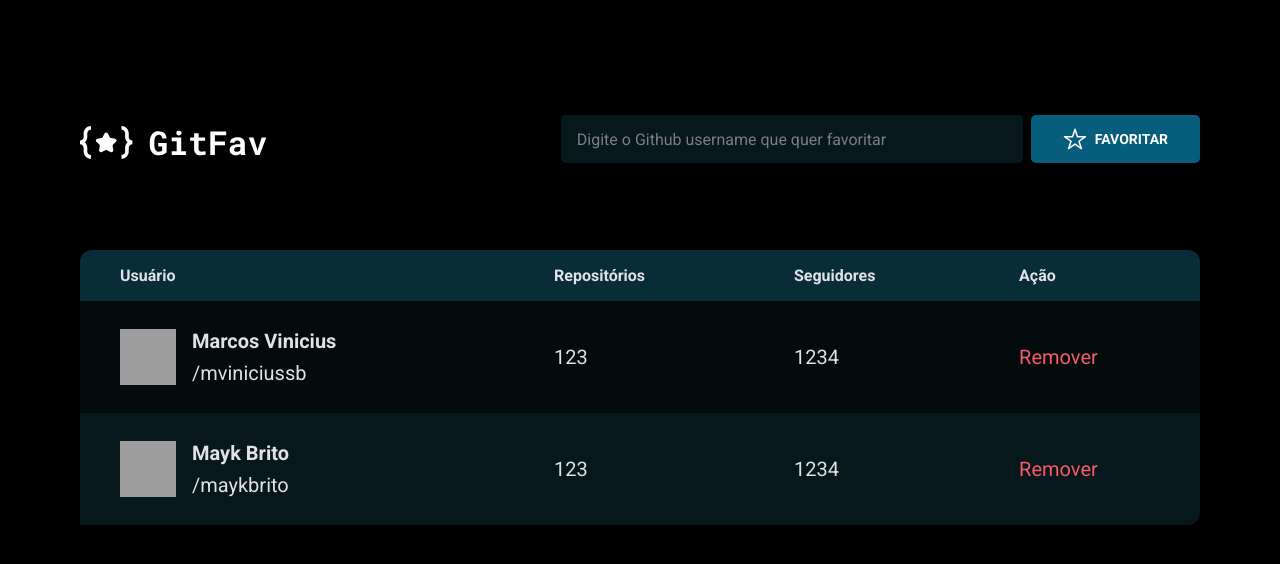
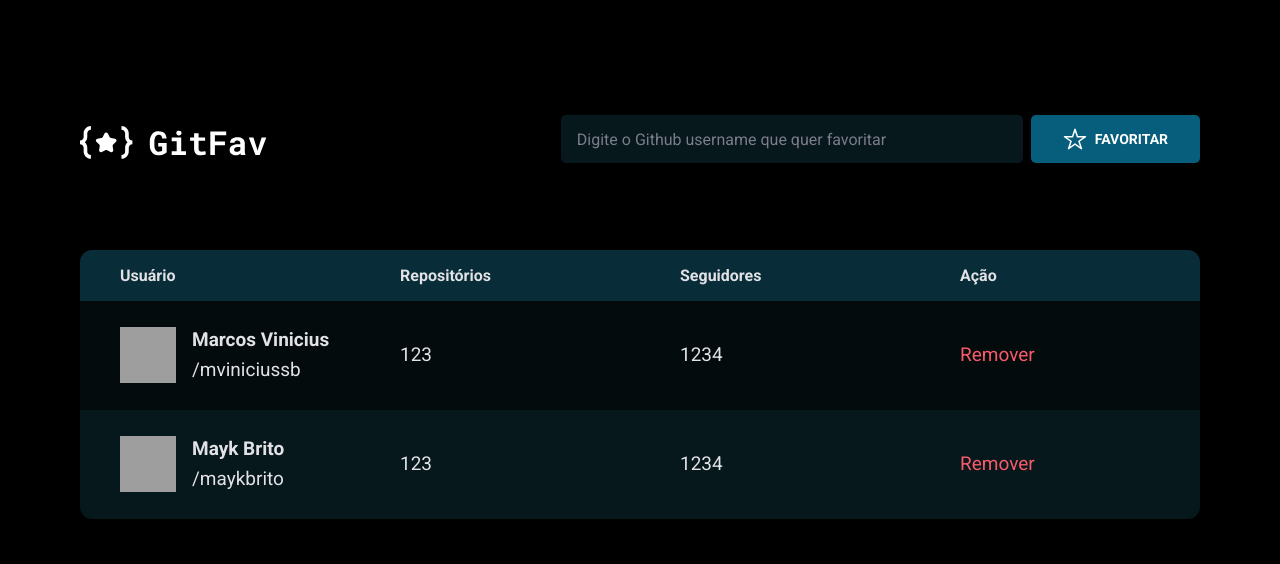
Before and after one commit to mviniciussb/html-css-js, a plain HTML site: page 9-GitFav/index.html in a window 1280 px wide. Drawn offline with Linux system fonts and the light colour scheme; grey boxes are pictures that could not be loaded.

Commit message:
troquei o favicon

```diff
--- a/9-GitFav/index.html
+++ b/9-GitFav/index.html
@@ -5,7 +5,7 @@
     <meta charset="UTF-8">
     <meta name="viewport" content="width=device-width, initial-scale=1.0">
     <link rel="stylesheet" href="./styles/style.css">
-    <link rel="shortcut icon" href="./assets/Estrela.svg" type="image/x-svg">
+    <link rel="shortcut icon" href="./assets/favicon.ico" type="image/x-icon">
     <script src="./scripts/main.js" type="module" defer></script>
     <title>GitFav</title>
 </head>
--- a/9-GitFav/styles/style.css
+++ b/9-GitFav/styles/style.css
@@ -13,6 +13,7 @@
     --placeholder: #7C7C8A;
     --table-header: #092D38;
     --scroll-color: #4A808C;
+    --no-favoriotes: #4E5455;;
 }
 
 *{
@@ -23,6 +24,22 @@
 
     font-family: "Roboto", sans-serif;
     font-size: 1.6rem;
+}
+
+
+
+/* Custom scrollbar */
+tbody::-webkit-scrollbar {
+    width: .5rem;
+    height: 12.2rem; /* Width of the scrollbar */
+}
+tbody::-webkit-scrollbar-track {
+    background: none; /* Background of the scrollbar track */
+}
+tbody::-webkit-scrollbar-thumb {
+    background-color: var(--scroll-color); /* Color of the scrollbar thumb */
+    border-radius: 1rem; /* Roundness of the scrollbar thumb */
+    border: none; /* Border around the scrollbar thumb */
 }
 
 .sr-only{
@@ -57,6 +74,10 @@ body{
 
     width: 112rem;
 }
+
+
+
+
 
 /* HEADER */
 
@@ -124,14 +145,6 @@ header form button:hover .button-star{
     fill: #065E7C;
 }
 
-header form input:focus{
-    outline: .2rem solid var(--table-header);
-}
-
-header form button:focus{
-    outline: .2rem solid #1b86a6;
-}
-
 
 
 
@@ -139,18 +152,13 @@ header form button:focus{
 /* SECTION */
 
 section{
-    overflow: auto;
-    max-height: 360px;
+    overflow: hidden;
+    border-radius: 1.2rem;
 }
 
 table{
     width: 100%;
     border-collapse: collapse;
-}
-
-table p, table a, table span, table td{
-    font-size: 2rem;
-    line-height: 160%;
 }
 
 table tbody tr:nth-child(odd){
@@ -161,8 +169,19 @@ table tbody tr:nth-child(even){
     background-color: var(--even-row);
 }
 
+table p, table a, table span, table td{
+    font-size: 1.9rem;
+    line-height: 160%;
+}
+
 table td{
     padding: 2.4rem 2.4rem 2.4rem 4rem;
+}
+
+thead, tbody tr {
+    display: table;
+    width: 100%;
+    table-layout: fixed;
 }
 
 thead{
@@ -172,41 +191,22 @@ thead{
     z-index: 1;
 }
 
-/* Custom scrollbar */
-section::-webkit-scrollbar {
-    width: .5rem;
-    height: 12.2rem; /* Width of the scrollbar */
-}
-section::-webkit-scrollbar-track {
-    background: none; /* Background of the scrollbar track */
-}
-section::-webkit-scrollbar-thumb {
-    background-color: var(--scroll-color); /* Color of the scrollbar thumb */
-    border-radius: 1rem; /* Roundness of the scrollbar thumb */
-    border: none; /* Border around the scrollbar thumb */
-}
-
 thead th{
     padding: 1.6rem 2.4rem 1.6rem 4rem;
     text-align: left;
 }
 
-
-
-
-thead th:first-child{
-    border-top-left-radius: 1.2rem;
+tbody{
+    display: block;
+    max-height: 35rem;
+    overflow-y: auto;
 }
 
-thead th:last-child{
-    border-top-right-radius: 1.2rem;
+tbody tr {
+    display: table;
+    width: 100%;
+    table-layout: fixed;
 }
-
-tr:last-child td:last-child{
-    border-bottom-right-radius: 1.2rem;
-}
-
-
 
 .user{
     display: flex;
```
Also changed, not shown: 9-GitFav/assets/favicon.ico (added).
